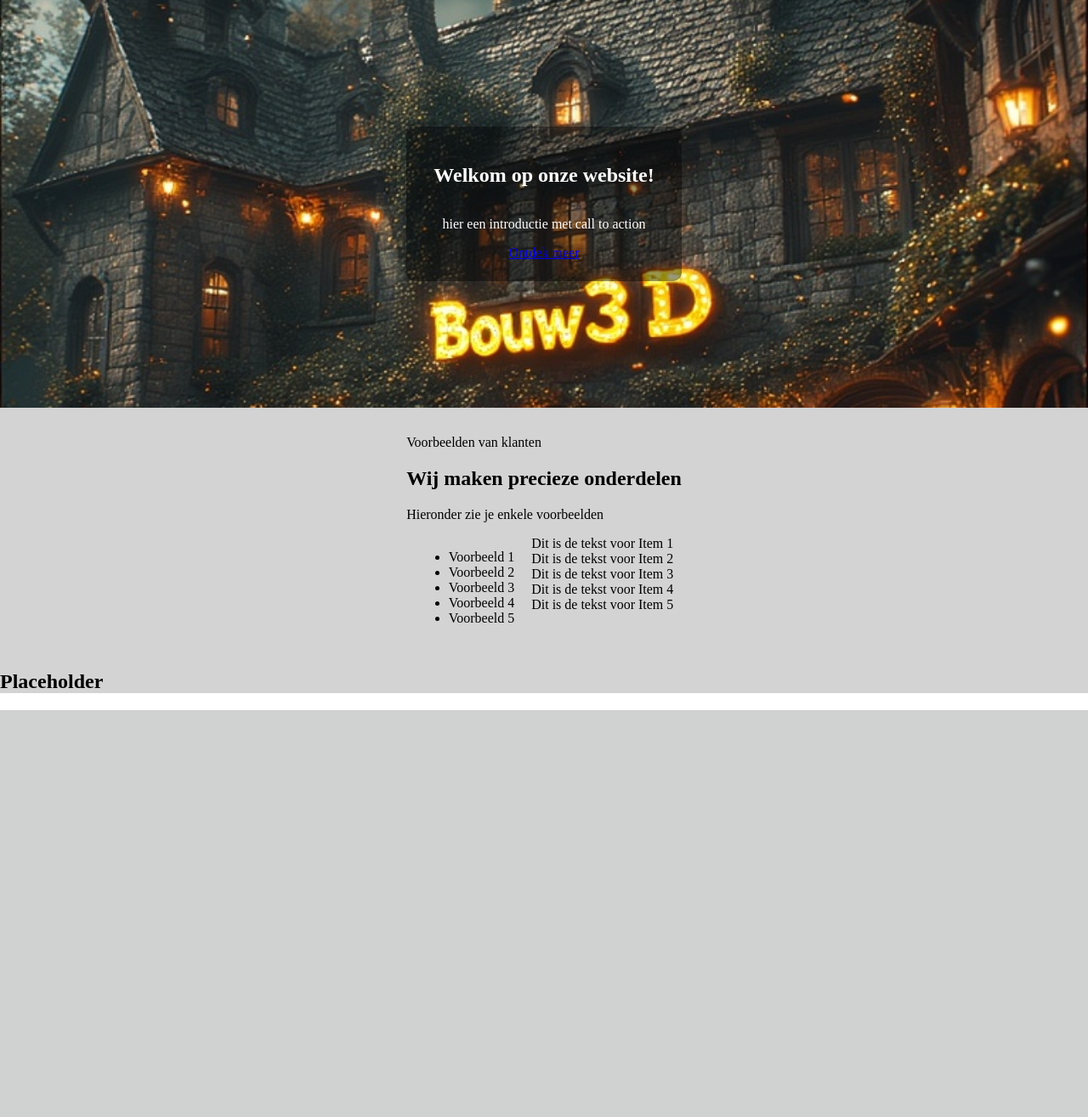
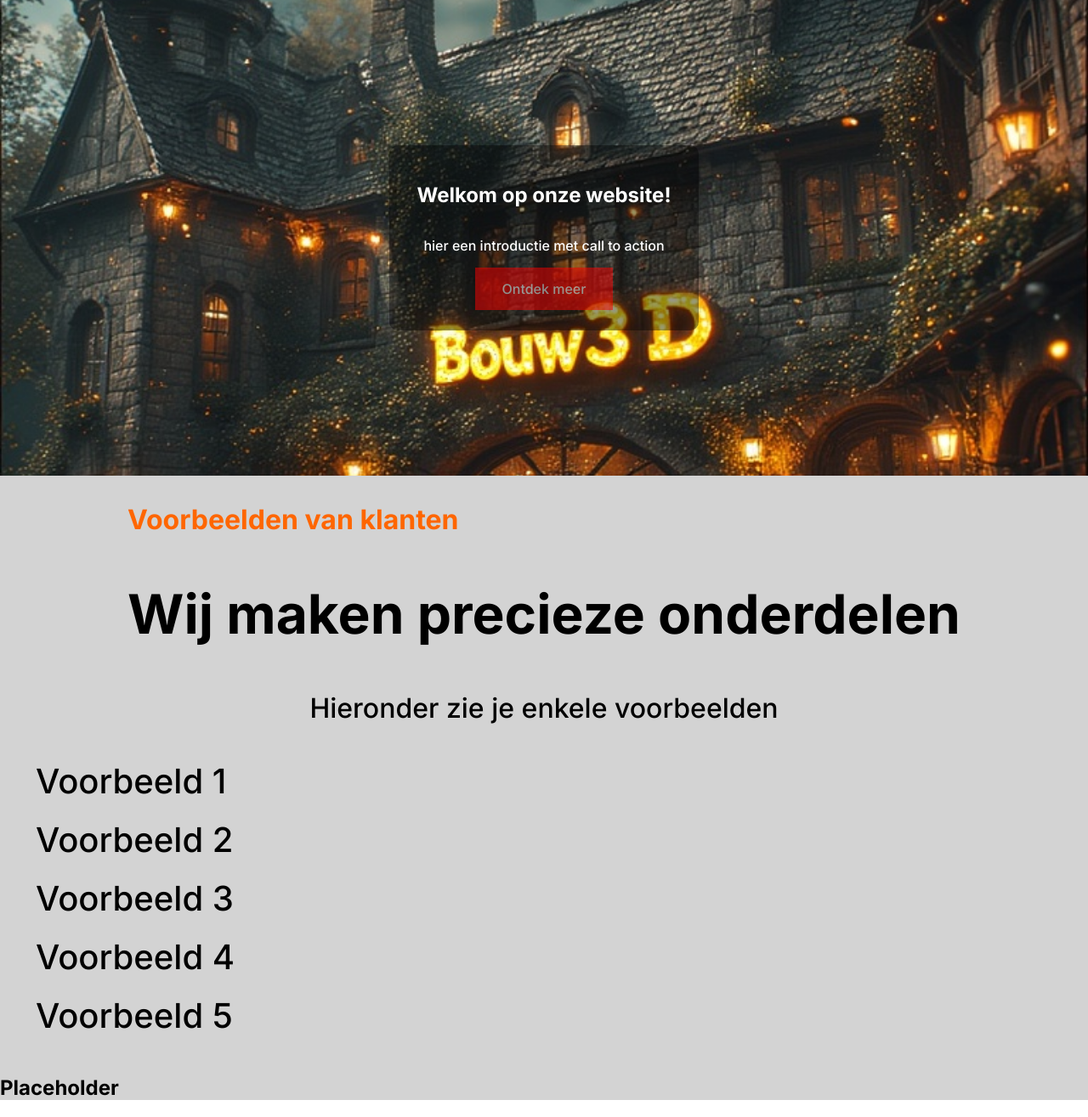
Before and after one commit to MarkPrins18/code-conquer-printwebsite, a PHP site: page / in a window 1280 px wide. Shown: the whole page at 85% size. Before the commit the page ends 836 px from the top, so only its background shows below. Run offline with PHP 8.4, Linux system fonts and the light colour scheme.

Commit message:
configured css for js use

```diff
--- a/assets/css/index.css
+++ b/assets/css/index.css
@@ -1,5 +1,17 @@
+/* Important! change font to global.css when available*/
+@import url('https://fonts.googleapis.com/css2?family=Inter:ital,opsz,wght@0,14..32,100..900;1,14..32,100..900&family=Noto+Sans:ital@0;1&display=swap');
+
+/*add padding or margin for navbar*/
+
+.font-styling {
+    font-family: "Inter", sans-serif;
+    font-optical-sizing: auto;
+    font-weight: 500;
+    font-style: normal;
+}
+
 .hero {
-    height: 60vh;
+    height: 70vh;
     display: flex;
     justify-content: center;
     align-items: center;
@@ -10,10 +22,8 @@
 
 .hero-content {
     color: white;
-    /* tekstkleur */
     padding: 1.5rem 2rem;
     background-color: rgba(0, 0, 0, 0.4);
-    /* optionele overlay voor contrast */
     border-radius: 10px;
     display: flex;
     flex-direction: column;
@@ -21,16 +31,63 @@
     align-items: center;
 }
 
+.hero-content .btn {
+    background-color: red;
+    border: none;
+    color: white;
+    padding: 15px 32px;
+    text-align: center;
+    text-decoration: none;
+    display: inline-block;
+    font-size: 1rem;
+    cursor: pointer;
+    opacity: 0.5;
+    transition: opacity 0.3s ease;
+}
+
+.hero-content .btn:hover {
+    opacity: 1;
+}
+
+/*example section*/
 .example-container {
     display: flex;
     flex-direction: column;
     justify-content: center;
     align-items: center;
 }
-
 .example-list {
     display: flex;
     flex-direction: row;
     justify-content: center;
     gap: 20px;
+    width: 100%;
 }
+.title {
+    font-size: 2rem;
+    font-weight: 700;
+    color: var(--color-accent-orange);
+}
+.example h2 {
+    font-size: 4rem;
+}
+.tekst {
+    text-align: center;
+    font-size: 2rem;
+}
+ul.select-example{
+    margin: 0;
+    padding: 0;
+    list-style: none;
+    width: 30%;
+}
+.list-item{
+    font-size: 2.5rem;
+    padding: 10px;
+}
+.content{
+    flex: 1;
+}
+.content-item{
+    display: none;
+}
```
